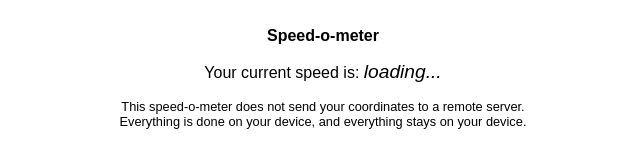
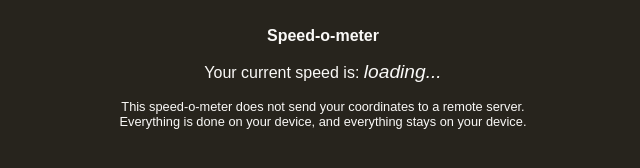
Before and after one commit to not-not-P/speed, a plain HTML site: page index.html in a window 1280 px wide. Shown: the whole page, without its empty margins (317-957 px from the left). Drawn offline with Linux system fonts and the dark colour scheme.

Commit message:
Add dark theme with softer colors

```diff
--- a/css/main.css
+++ b/css/main.css
@@ -4,8 +4,17 @@ body {
     max-width: 50ch;
     font-family: sans-serif;
     text-align: center;
+    color: #27241D;
+    background-color: #FAF9F7;
 }
 
 h1 {
     font-size: inherit;
 }
+
+@media (prefers-color-scheme: dark) {
+    body {
+        background-color: #27241D;
+        color: #FAF9F7;
+    }
+}
```
